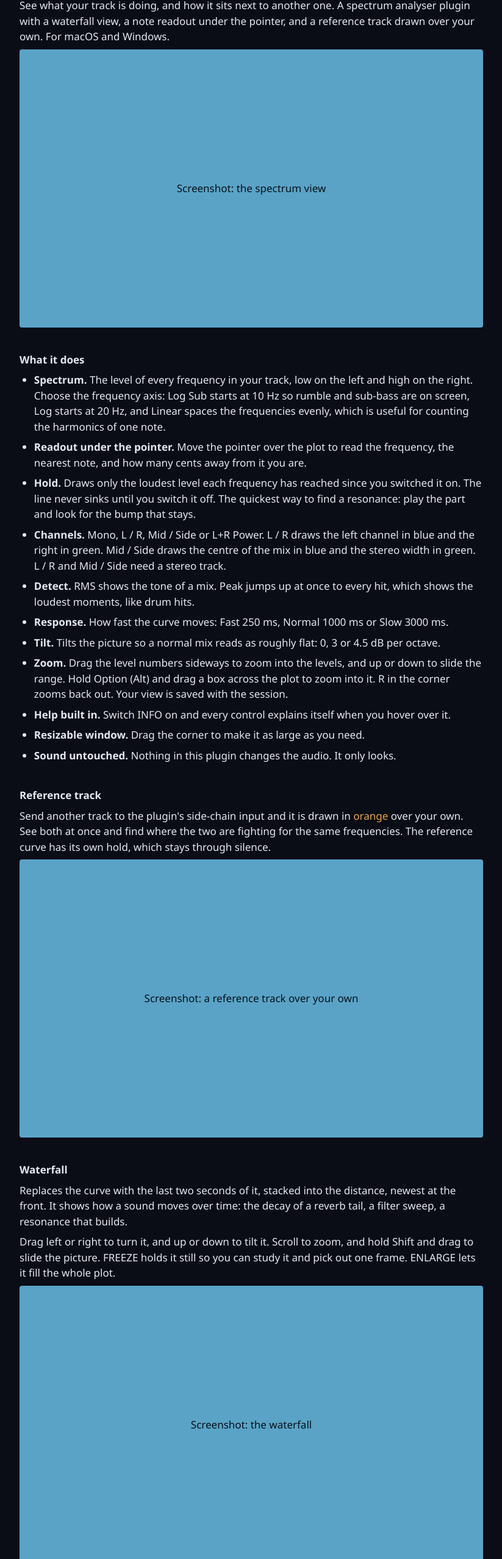
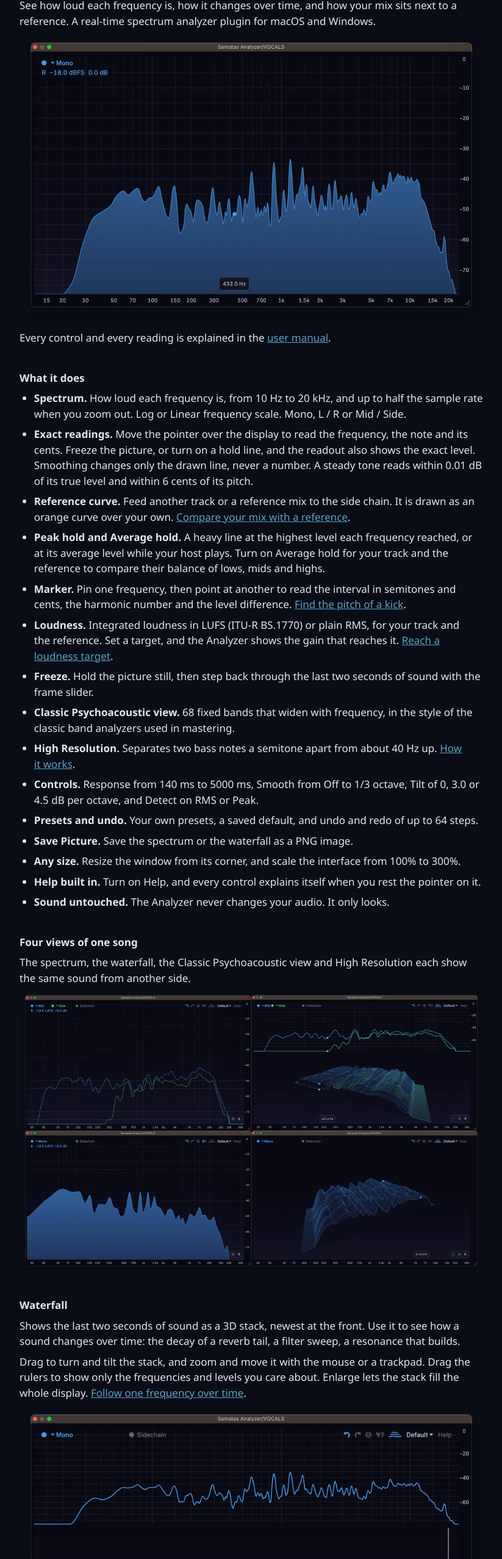
Before and after one commit to Ippokratis/samatas, a plain HTML site: page samatas_analyzer.html in a window 1280 px wide. Shown: the part 150-2706 px from the top of the page at 61% size, without its empty margins (228-1051 px from the left). Drawn offline with Linux system fonts and the light colour scheme.

Commit message:
Rewrite the Analyzer page, add the sitemap, canonical links and the Google tag

```diff
--- a/samatas_analyzer.html
+++ b/samatas_analyzer.html
@@ -1,31 +1,25 @@
-<!doctype html>
+<!DOCTYPE html>
 <html lang="en">
 <head>
-    <meta charset="utf-8" />
-    <meta name="viewport" content="width=device-width, initial-scale=1" />
-    <title>
-      Samatas Analyzer - spectrum analyser plugin for macOS and Windows
-    </title>
-    <meta
-      name="description"
-      content="Samatas Analyzer is a spectrum analyser plugin for macOS (Audio Unit and VST3) and Windows (VST3), with a waterfall view, a note readout, peak hold, channel modes and a reference track."
-    />
-    <meta property="og:title" content="Samatas Analyzer" />
-    <meta
-      property="og:description"
-      content="A spectrum analyser plugin with a waterfall view, a note readout and a reference track. For macOS and Windows. Enjoy"
-    />
-    <meta property="og:type" content="website" />
-    <link rel="stylesheet" href="style.css" />
+<meta charset="utf-8">
+<meta name="viewport" content="width=device-width, initial-scale=1">
+<title>Samatas Analyzer - spectrum analyzer plugin for macOS and Windows</title>
+<meta name="description" content="Samatas Analyzer is a real-time spectrum analyzer plugin for macOS (AU and VST3) and Windows (VST3), with a 3D waterfall, a side-chain reference curve, peak and average hold, LUFS metering and exact readings under the pointer.">
+<link rel="canonical" href="https://ippokratis.github.io/samatas/samatas_analyzer.html">
+<meta property="og:title" content="Samatas Analyzer">
+<meta property="og:description" content="A real-time spectrum analyzer plugin for macOS and Windows, with a 3D waterfall, a reference curve and loudness metering.">
+<meta property="og:type" content="website">
+<meta property="og:url" content="https://ippokratis.github.io/samatas/samatas_analyzer.html">
+<link rel="stylesheet" href="style.css">
 </head>
 <body>
 <div class="page">
+
 <header class="top">
     <a class="brand" href="./">Samatas</a>
-        <nav aria-label="On this page">
+    <nav aria-label="Pages">
         <a href="#features">Features</a>
         <a href="#requirements">Requirements</a>
-          <a href="#install">Install</a>
         <a href="samatas_analyzer_manual.html">Manual</a>
         <a href="samatas_analyzer_image-to-sound.html">Image to Sound</a>
     </nav>
@@ -34,191 +28,81 @@
 <main>
     <section>
         <h1>Samatas Analyzer</h1>
-          <p>
-            See what your track is doing, and how it sits next to another one. A
-            spectrum analyser plugin with a waterfall view, a note readout under
-            the pointer, and a reference track drawn over your own. For macOS
-            and Windows.
-          </p>
-          <div
-            class="shot"
-            role="img"
-            aria-label="Placeholder for a screenshot of the spectrum view"
-          >
-            Screenshot: the spectrum view
-          </div>
+        <p>See how loud each frequency is, how it changes over time, and how your mix sits next to a reference. A real-time spectrum analyzer plugin for macOS and Windows.</p>
+        <figure>
+            <img class="pic" src="manual_1p0/1FullMix-4248387.avif" alt="Samatas Analyzer showing the spectrum of a full mix">
+        </figure>
+        <p>Every control and every reading is explained in the <a href="samatas_analyzer_manual.html">user manual</a>.</p>
     </section>
 
     <section id="features">
         <h2>What it does</h2>
         <ul>
-            <li>
-              <strong>Spectrum.</strong> The level of every frequency in your
-              track, low on the left and high on the right. Choose the frequency
-              axis: Log Sub starts at 10 Hz so rumble and sub-bass are on
-              screen, Log starts at 20 Hz, and Linear spaces the frequencies
-              evenly, which is useful for counting the harmonics of one note.
-            </li>
-            <li>
-              <strong>Readout under the pointer.</strong> Move the pointer over
-              the plot to read the frequency, the nearest note, and how many
-              cents away from it you are.
-            </li>
-            <li>
-              <strong>Hold.</strong> Draws only the loudest level each frequency
-              has reached since you switched it on. The line never sinks until
-              you switch it off. The quickest way to find a resonance: play the
-              part and look for the bump that stays.
-            </li>
-            <li>
-              <strong>Channels.</strong> Mono, L / R, Mid / Side or L+R Power. L
-              / R draws the left channel in blue and the right in green. Mid /
-              Side draws the centre of the mix in blue and the stereo width in
-              green. L / R and Mid / Side need a stereo track.
-            </li>
-            <li>
-              <strong>Detect.</strong> RMS shows the tone of a mix. Peak jumps
-              up at once to every hit, which shows the loudest moments, like
-              drum hits.
-            </li>
-            <li>
-              <strong>Response.</strong> How fast the curve moves: Fast 250 ms,
-              Normal 1000 ms or Slow 3000 ms.
-            </li>
-            <li>
-              <strong>Tilt.</strong> Tilts the picture so a normal mix reads as
-              roughly flat: 0, 3 or 4.5 dB per octave.
-            </li>
-            <li>
-              <strong>Zoom.</strong> Drag the level numbers sideways to zoom
-              into the levels, and up or down to slide the range. Hold Option
-              (Alt) and drag a box across the plot to zoom into it. R in the
-              corner zooms back out. Your view is saved with the session.
-            </li>
-            <li>
-              <strong>Help built in.</strong> Switch INFO on and every control
-              explains itself when you hover over it.
-            </li>
-            <li>
-              <strong>Resizable window.</strong> Drag the corner to make it as
-              large as you need.
-            </li>
-            <li>
-              <strong>Sound untouched.</strong> Nothing in this plugin changes
-              the audio. It only looks.
-            </li>
+            <li><strong>Spectrum.</strong> How loud each frequency is, from 10 Hz to 20 kHz, and up to half the sample rate when you zoom out. Log or Linear frequency scale. Mono, L / R or Mid / Side.</li>
+            <li><strong>Exact readings.</strong> Move the pointer over the display to read the frequency, the note and its cents. Freeze the picture, or turn on a hold line, and the readout also shows the exact level. Smoothing changes only the drawn line, never a number. A steady tone reads within 0.01 dB of its true level and within 6 cents of its pitch.</li>
+            <li><strong>Reference curve.</strong> Feed another track or a reference mix to the side chain. It is drawn as an orange curve over your own. <a href="samatas_analyzer_manual.html#comparing-your-mix-with-a-reference">Compare your mix with a reference</a>.</li>
+            <li><strong>Peak hold and Average hold.</strong> A heavy line at the highest level each frequency reached, or at its average level while your host plays. Turn on Average hold for your track and the reference to compare their balance of lows, mids and highs.</li>
+            <li><strong>Marker.</strong> Pin one frequency, then point at another to read the interval in semitones and cents, the harmonic number and the level difference. <a href="samatas_analyzer_manual.html#finding-the-pitch-of-a-kick">Find the pitch of a kick</a>.</li>
+            <li><strong>Loudness.</strong> Integrated loudness in LUFS (ITU-R BS.1770) or plain RMS, for your track and the reference. Set a target, and the Analyzer shows the gain that reaches it. <a href="samatas_analyzer_manual.html#reaching-a-loudness-target">Reach a loudness target</a>.</li>
+            <li><strong>Freeze.</strong> Hold the picture still, then step back through the last two seconds of sound with the frame slider.</li>
+            <li><strong>Classic Psychoacoustic view.</strong> 68 fixed bands that widen with frequency, in the style of the classic band analyzers used in mastering.</li>
+            <li><strong>High Resolution.</strong> Separates two bass notes a semitone apart from about 40 Hz up. <a href="samatas_analyzer_manual.html#11-high-resolution">How it works</a>.</li>
+            <li><strong>Controls.</strong> Response from 140 ms to 5000 ms, Smooth from Off to 1/3 octave, Tilt of 0, 3.0 or 4.5 dB per octave, and Detect on RMS or Peak.</li>
+            <li><strong>Presets and undo.</strong> Your own presets, a saved default, and undo and redo of up to 64 steps.</li>
+            <li><strong>Save Picture.</strong> Save the spectrum or the waterfall as a PNG image.</li>
+            <li><strong>Any size.</strong> Resize the window from its corner, and scale the interface from 100% to 300%.</li>
+            <li><strong>Help built in.</strong> Turn on Help, and every control explains itself when you rest the pointer on it.</li>
+            <li><strong>Sound untouched.</strong> The Analyzer never changes your audio. It only looks.</li>
         </ul>
     </section>
 
     <section>
-          <h2>Reference track</h2>
-          <p>
-            Send another track to the plugin's side-chain input and it is drawn
-            in <span class="amber">orange</span> over your own. See both at once
-            and find where the two are fighting for the same frequencies. The
-            reference curve has its own hold, which stays through silence.
-          </p>
-          <div
-            class="shot"
-            role="img"
-            aria-label="Placeholder for a screenshot of the reference curve over the track"
-          >
-            Screenshot: a reference track over your own
-          </div>
+        <h2>Four views of one song</h2>
+        <p>The spectrum, the waterfall, the Classic Psychoacoustic view and High Resolution each show the same sound from another side.</p>
+        <figure>
+            <img class="pic" src="manual_1p0/pic2_fourViews.avif" alt="Four views of one song in Samatas Analyzer" loading="lazy" decoding="async">
+        </figure>
     </section>
 
     <section>
         <h2>Waterfall</h2>
-          <p>
-            Replaces the curve with the last two seconds of it, stacked into the
-            distance, newest at the front. It shows how a sound moves over time:
-            the decay of a reverb tail, a filter sweep, a resonance that builds.
-          </p>
-          <p>
-            Drag left or right to turn it, and up or down to tilt it. Scroll to
-            zoom, and hold Shift and drag to slide the picture. FREEZE holds it
-            still so you can study it and pick out one frame. ENLARGE lets it
-            fill the whole plot.
-          </p>
-          <div
-            class="shot"
-            role="img"
-            aria-label="Placeholder for a screenshot of the waterfall view"
-          >
-            Screenshot: the waterfall
-          </div>
+        <p>Shows the last two seconds of sound as a 3D stack, newest at the front. Use it to see how a sound changes over time: the decay of a reverb tail, a filter sweep, a resonance that builds.</p>
+        <p>Drag to turn and tilt the stack, and zoom and move it with the mouse or a trackpad. Drag the rulers to show only the frequencies and levels you care about. Enlarge lets the stack fill the whole display. <a href="samatas_analyzer_manual.html#following-one-frequency-over-time">Follow one frequency over time</a>.</p>
+        <figure>
+            <img class="pic" src="manual_1p0/12Waterfall.avif" alt="The waterfall view of Samatas Analyzer" loading="lazy" decoding="async">
+        </figure>
+    </section>
+
+    <section>
+        <h2>Image to Sound</h2>
+        <p>A small extra, just for fun. A web page turns a picture into a WAV file. Play the file through the Analyzer, and the waterfall draws your picture. The page runs in your browser and uploads nothing. <a href="samatas_analyzer_image-to-sound.html">Open Image to Sound</a>.</p>
+        <figure>
+            <img class="pic" src="manual_1p0/21Samatas.avif" alt="A picture drawn by sound in the waterfall" loading="lazy" decoding="async">
+        </figure>
     </section>
 
     <section id="requirements">
         <h2>Requirements</h2>
         <ul>
-            <li>
-              <strong>macOS.</strong> A Mac with Apple silicon (M1 or later) and
-              macOS 26 or later. Audio Unit and VST3.
-            </li>
-            <li><strong>Windows.</strong> 64-bit Windows 10 or 11. VST3.</li>
-            <li>
-              A host that loads Audio Unit or VST3 plugins, such as Logic Pro or
-              Ableton Live.
-            </li>
+            <li><strong>macOS.</strong> macOS 26.0 or later, on a Mac with Apple silicon. AudioUnit (AU) and VST3.</li>
+            <li><strong>Windows.</strong> Windows 10 or 11, 64-bit. VST3.</li>
+            <li><strong>Host.</strong> Any host that loads AU or VST3 effect plugins, such as Logic Pro, Ableton Live or Reaper.</li>
+            <li><strong>Sample rates.</strong> Tested at 44.1, 48, 96 and 192 kHz.</li>
         </ul>
     </section>
 
     <section id="install">
-          <h2>Install on macOS</h2>
-          <p>
-            Close your DAW first. Samatas Analyzer is not signed with an Apple
-            Developer ID, so macOS stops the installer the first time you open
-            it. This is expected, and you only do it once.
-          </p>
-          <ol>
-            <li>
-              Open the disk image and double-click "Install Samatas
-              Analyzer.pkg".
-            </li>
-            <li>macOS says it could not verify the installer. Click Done.</li>
-            <li>Open System Settings, then Privacy &amp; Security.</li>
-            <li>
-              Scroll down to Security. Next to the message about "Install
-              Samatas Analyzer.pkg", click Open Anyway.
-            </li>
-            <li>
-              Enter your password, then click Open Anyway again. The installer
-              starts.
-            </li>
-            <li>Open your DAW. Samatas Analyzer is listed under Samatas.</li>
-          </ol>
-          <p>
-            The Audio Unit and the VST3 are installed for all users of the Mac:
-          </p>
-          <pre>
-/Library/Audio/Plug-Ins/Components/SamatasAnalyzer.component
-/Library/Audio/Plug-Ins/VST3/SamatasAnalyzer.vst3</pre
-          >
-        </section>
-
-        <section>
-          <h2>Install on Windows</h2>
-          <ol>
-            <li>Close your DAW, then run the setup program.</li>
-            <li>Open your DAW. Samatas Analyzer is listed under Samatas.</li>
-          </ol>
-          <p>The VST3 is installed here:</p>
-          <pre>C:\Program Files\Common Files\VST3\SamatasAnalyzer.vst3</pre>
-          <p>
-            To uninstall: Settings, Apps, Installed apps, Samatas Analyzer,
-            Uninstall.
-          </p>
+        <h2>Install</h2>
+        <p><strong>macOS.</strong> The installer is not signed with an Apple Developer ID, so the first time you open it, macOS stops it. Allow it once in System Settings, under Privacy &amp; Security. The installer puts both plugins in <code>/Library/Audio/Plug-Ins</code>, for all users.</p>
+        <p><strong>Windows.</strong> Run the setup. If Windows warns that the publisher is unknown, click More info, then Run anyway. The setup puts the plugin in <code>C:\Program Files\Common Files\VST3</code>.</p>
+        <p>The manual shows <a href="samatas_analyzer_manual.html#3-compatibility-and-installation">every step, with pictures</a>, and how to remove the plugin.</p>
     </section>
 </main>
 
 <footer>
-        <p>
-          &copy; 2026 Samatas. VST is a registered trademark of Steinberg Media
-          Technologies GmbH. All other trademarks are the property of their
-          respective owners.
-        </p>
+    <p>&copy; 2026 Samatas. VST is a registered trademark of Steinberg Media Technologies GmbH. AudioUnit is a trademark of Apple Inc. All other trademarks are the property of their respective owners.</p>
 </footer>
+
 </div>
 </body>
 </html>
--- a/style.css
+++ b/style.css
@@ -73,3 +73,7 @@ footer p { font-size: 14px; }
 .manual ul, .manual ol { margin-bottom: 8px; }
 .manual code { background: var(--panel); padding: 1px 4px; border-radius: 3px; }
 .manual :target { scroll-margin-top: 16px; }
+
+/* Pictures on the plugin pages. */
+figure { margin: 8px 0 16px 0; }
+.pic { display: block; width: 100%; height: auto; border-radius: 4px; }
```
Also changed, not shown: index.html (+2 -0 lines), samatas_analyzer_image-to-sound.html (+2 -0 lines), samatas_analyzer_manual.html (+2 -1 lines), sitemap.xml (added, +7 -0 lines). Lines whose indentation alone changed are shown as unchanged.
